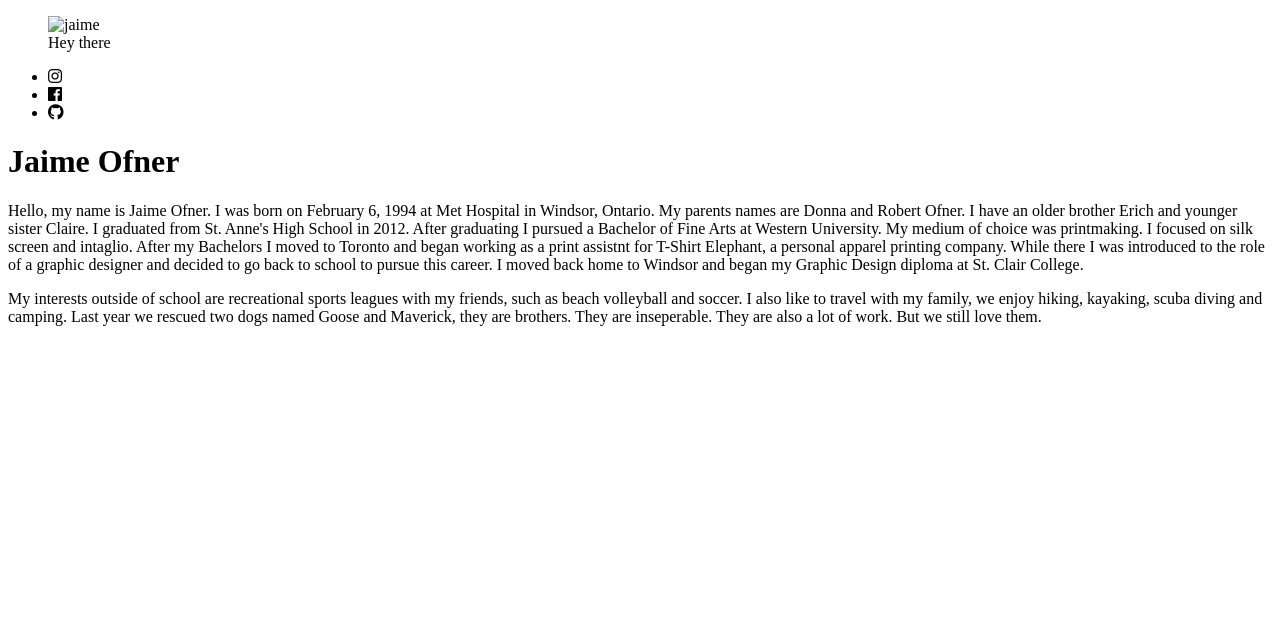
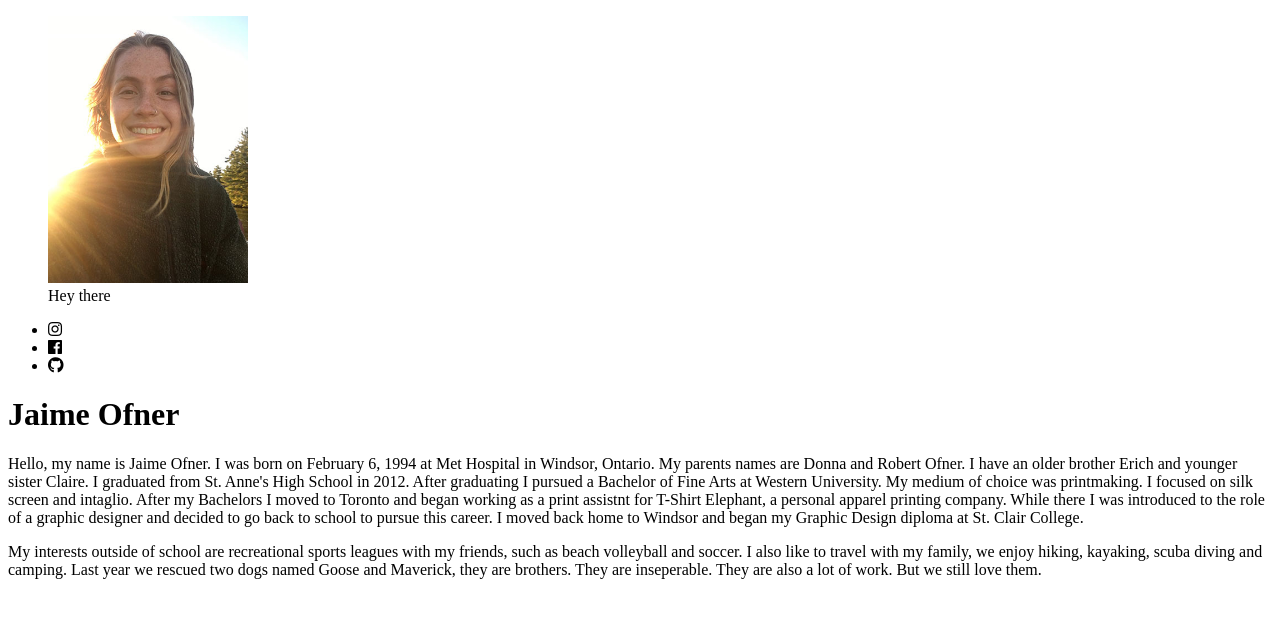
Before and after one commit to jaimeofner/ofner-site, a Jekyll site: the page built from index.html, in a window 1280 px wide. Shown: the top 618 px of the page. Built offline with Jekyll 4.4.1, drawn with Linux system fonts in a browser that asks for light colours; nearby versions of some CDN libraries.

Commit message:
Update header.html

```diff
--- a/_includes/header.html
+++ b/_includes/header.html
@@ -1,5 +1,5 @@
 <figure>
-    <img src="{{site.baseurl}}img/jaime.jpg" alt="jaime" width="200">
+    <img src="{{site.baseurl}}assets/img/jaime.jpg" alt="jaime" width="200">
 
 
     <figcaption> Hey there </figcaption>
```
